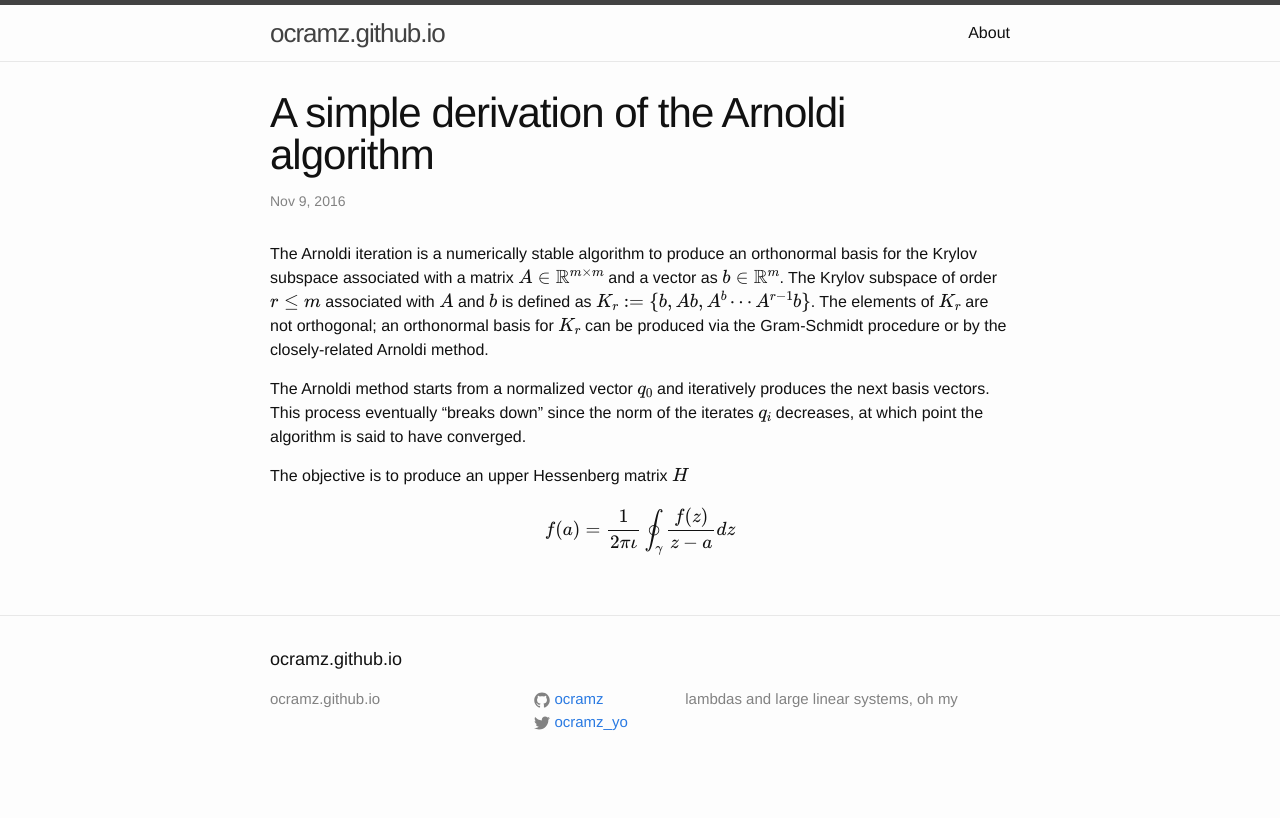
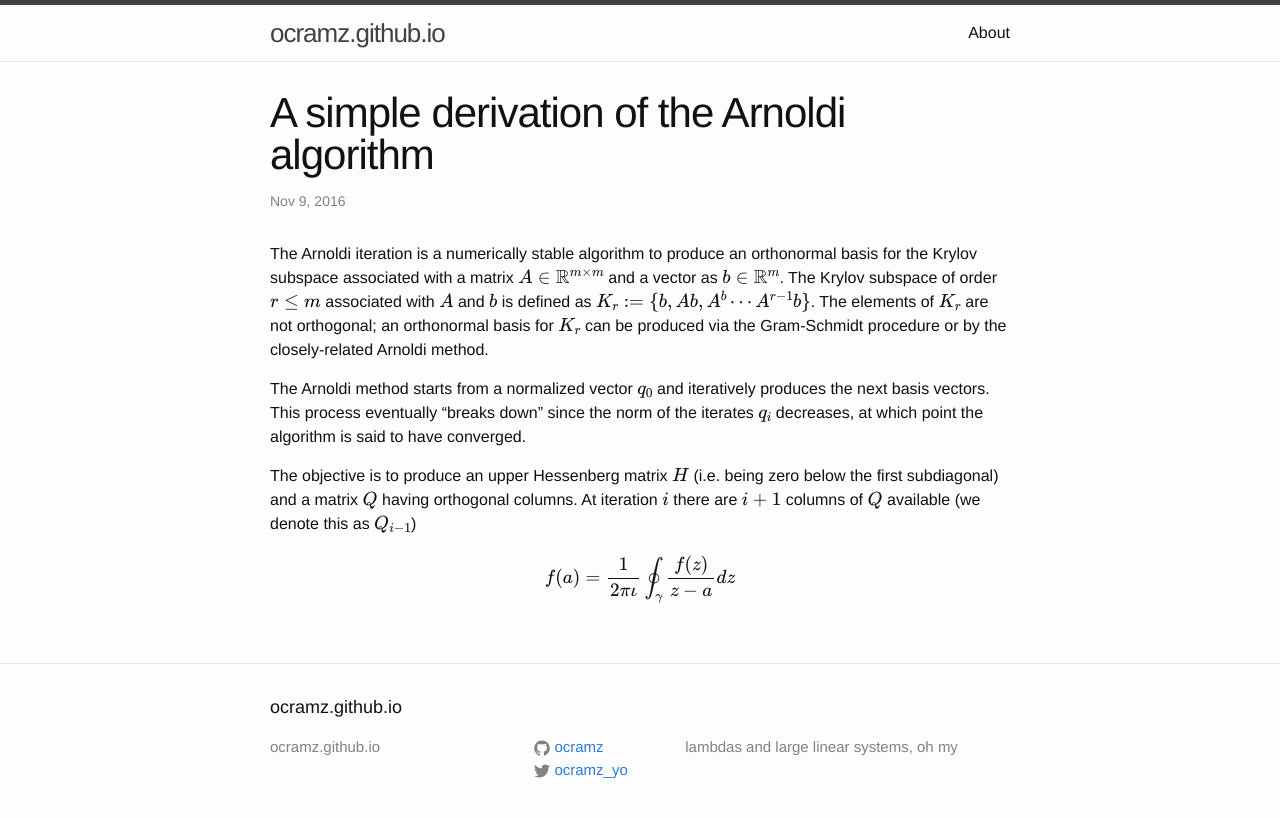
Before and after one commit to ocramz/ocramz.github.io, a Jekyll site: the page built from _posts/2016-11-09-arnoldi-alt.markdown, in a window 1280 px wide. Shown: the top 818 px of the page. Built offline with Jekyll 4.4.1, drawn with Linux system fonts in a browser that asks for light colours; formulas are drawn with MathJax 3.

Commit message:
Arnoldi post

```diff
--- a/_posts/2016-11-09-arnoldi-alt.markdown
+++ b/_posts/2016-11-09-arnoldi-alt.markdown
@@ -10,7 +10,7 @@ The Krylov subspace of order $$r \leq m$$ associated with $$A$$ and $$b$$ is def
 
 The Arnoldi method starts from a normalized vector $$q_0$$ and iteratively produces the next basis vectors. This process eventually "breaks down" since the norm of the iterates $$q_i$$ decreases, at which point the algorithm is said to have converged.
 
-The objective is to produce an upper Hessenberg matrix $$H$$
+The objective is to produce an upper Hessenberg matrix $$H$$ (i.e. being zero below the first subdiagonal) and a matrix $$Q$$ having orthogonal columns. At iteration $$i$$ there are $$i+1$$ columns of $$Q$$ available (we denote this as $$Q_{i-1}$$)
 
 $$
 f(a) = \frac{1}{2\pi\iota} \oint_\gamma \frac{f(z)}{z-a} dz
```
